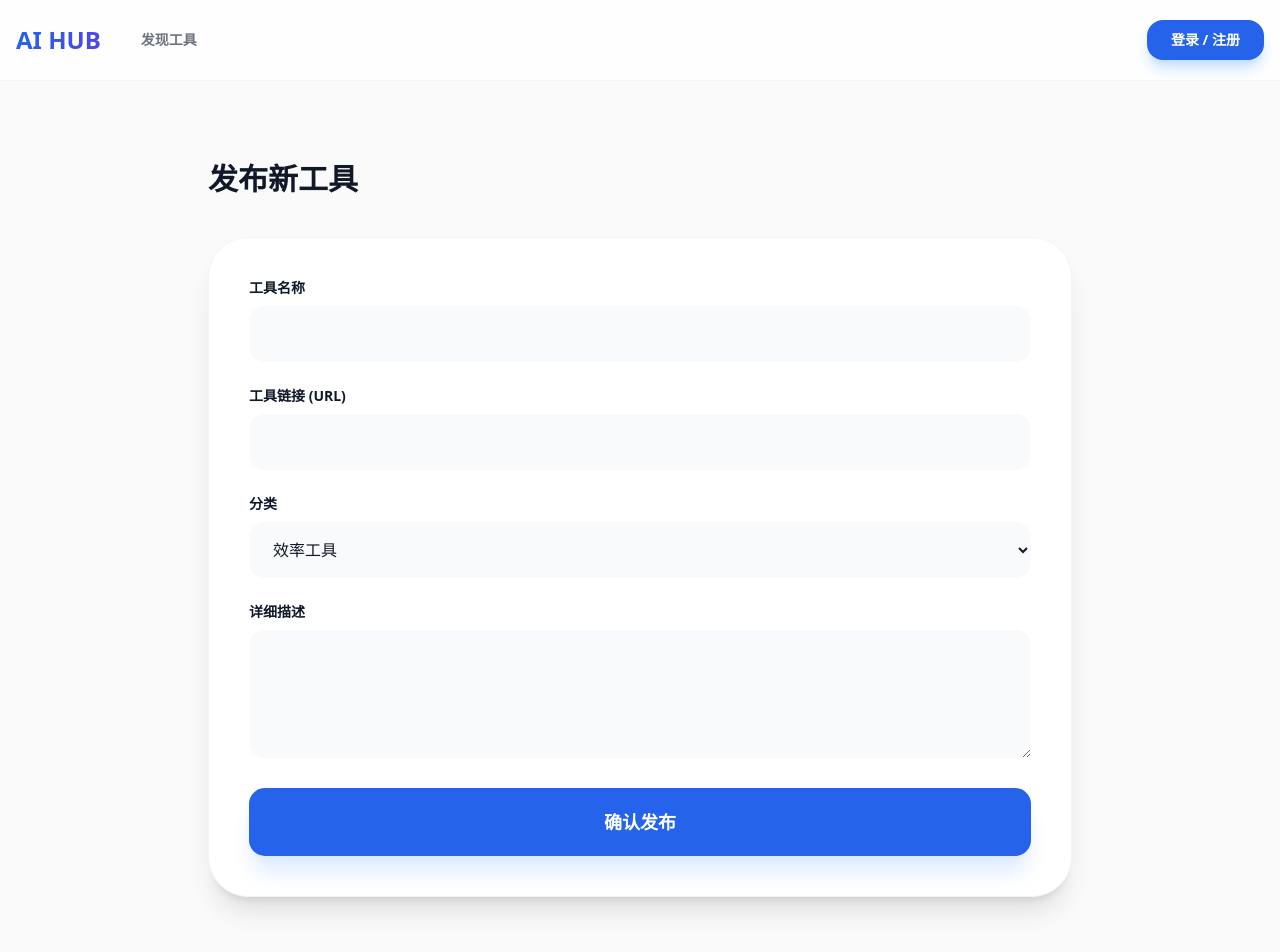
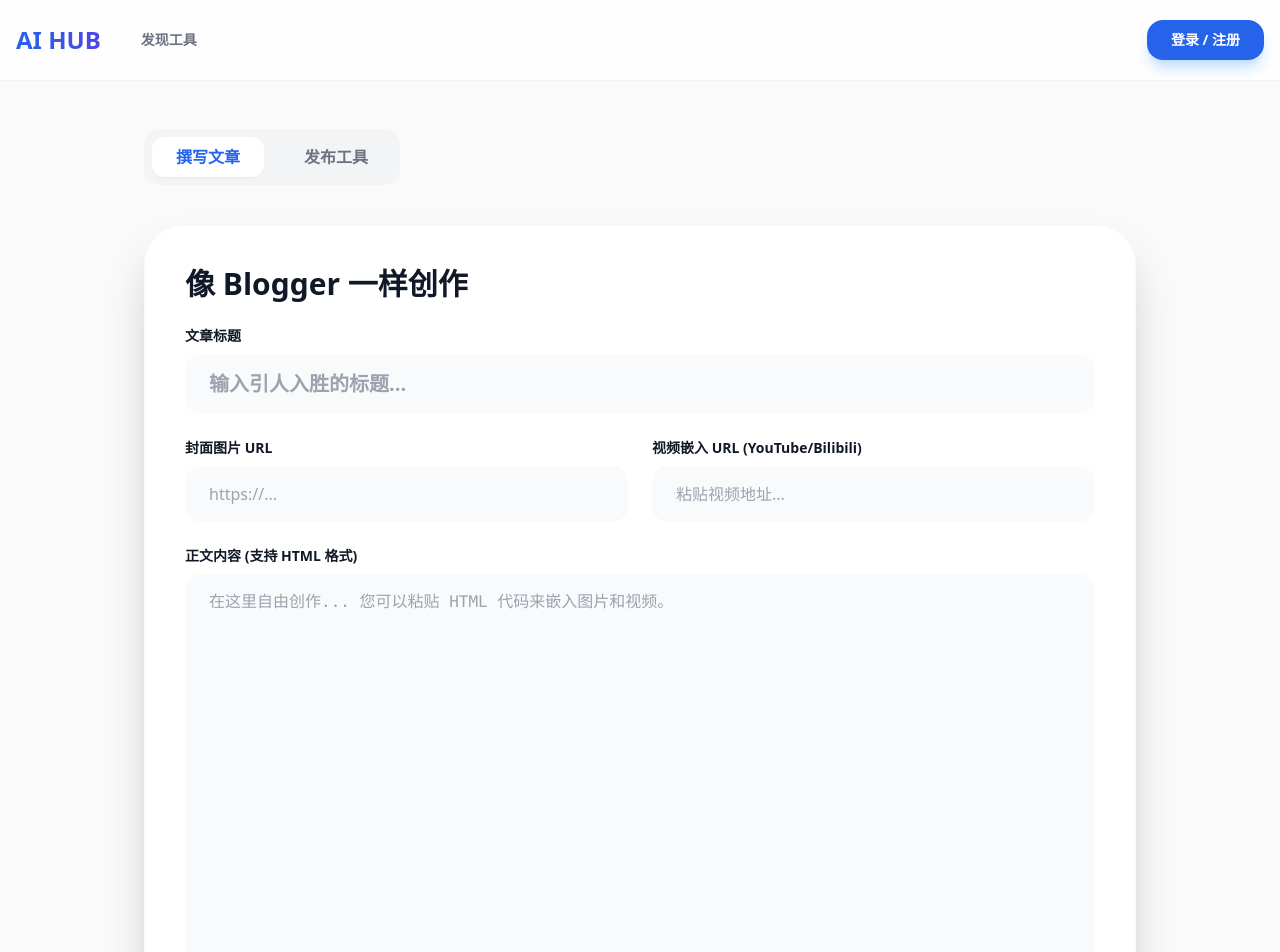
Before and after one commit to hezhanleiok/ai, a Next.js app: page /admin in a window 1280 px wide. Shown: the top 952 px of the page. Built offline with nearby package versions, Linux system fonts and the light colour scheme; no server answers.

Commit message:
Update page.tsx

```diff
--- a/app/admin/page.tsx
+++ b/app/admin/page.tsx
@@ -3,57 +3,75 @@
 import { useState } from 'react';
 import { supabase } from '../../lib/supabase';
 
-export default function AdminPage() {
+export default function BloggerAdmin() {
+  const [activeTab, setActiveTab] = useState<'tool' | 'post'>('post');
   const [loading, setLoading] = useState(false);
 
-  const handleSubmit = async (e: React.FormEvent<HTMLFormElement>) => {
+  const handlePostSubmit = async (e: React.FormEvent<HTMLFormElement>) => {
     e.preventDefault();
     setLoading(true);
+    const formData = new FormData(e.currentTarget);
 
-    const formData = new FormData(e.currentTarget);
-    const { error } = await supabase.from('tools').insert([{
-      name: formData.get('name'),
-      desc: formData.get('desc'),
-      url: formData.get('url'),
-      category: formData.get('category'),
+    const { error } = await supabase.from('posts').insert([{
+      title: formData.get('title'),
+      content: formData.get('content'), // 这里可以对接富文本组件的值
+      cover_url: formData.get('cover_url'),
+      video_url: formData.get('video_url'),
     }]);
 
     setLoading(false);
     if (error) alert('发布失败: ' + error.message);
     else {
-      alert('工具发布成功！');
+      alert('文章已成功发表！');
       (e.target as HTMLFormElement).reset();
     }
   };
 
   return (
-    <div className="max-w-4xl mx-auto py-20 px-4">
-      <h1 className="text-3xl font-black mb-10">发布新工具</h1>
-      <form onSubmit={handleSubmit} className="space-y-6 bg-white p-10 rounded-[2.5rem] shadow-xl border border-gray-100">
+    <div className="max-w-5xl mx-auto py-12 px-4">
+      <div className="flex gap-4 mb-10 bg-gray-100 p-2 rounded-2xl w-fit">
+        <button onClick={() => setActiveTab('post')} className={`px-6 py-2 rounded-xl font-bold transition ${activeTab === 'post' ? 'bg-white shadow-sm text-blue-600' : 'text-gray-500'}`}>撰写文章</button>
+        <button onClick={() => setActiveTab('tool')} className={`px-6 py-2 rounded-xl font-bold transition ${activeTab === 'tool' ? 'bg-white shadow-sm text-blue-600' : 'text-gray-500'}`}>发布工具</button>
+      </div>
+
+      {activeTab === 'post' ? (
+        <form onSubmit={handlePostSubmit} className="space-y-6 bg-white p-10 rounded-[2.5rem] shadow-2xl border border-gray-50">
+          <h2 className="text-3xl font-black mb-6">像 Blogger 一样创作</h2>
+
           <div>
-          <label className="block text-sm font-bold mb-2">工具名称</label>
-          <input name="name" required className="w-full px-5 py-4 bg-gray-50 rounded-2xl outline-none focus:ring-4 focus:ring-blue-100 transition-all" />
+            <label className="block text-sm font-bold mb-2">文章标题</label>
+            <input name="title" placeholder="输入引人入胜的标题..." required className="w-full px-6 py-4 bg-gray-50 rounded-2xl border-none focus:ring-4 focus:ring-blue-100 transition-all text-xl font-bold" />
+          </div>
+
+          <div className="grid grid-cols-1 md:grid-cols-2 gap-6">
+            <div>
+              <label className="block text-sm font-bold mb-2">封面图片 URL</label>
+              <input name="cover_url" placeholder="https://..." className="w-full px-6 py-4 bg-gray-50 rounded-2xl focus:ring-4 focus:ring-blue-100 outline-none" />
             </div>
             <div>
-          <label className="block text-sm font-bold mb-2">工具链接 (URL)</label>
-          <input name="url" required className="w-full px-5 py-4 bg-gray-50 rounded-2xl outline-none focus:ring-4 focus:ring-blue-100 transition-all" />
+              <label className="block text-sm font-bold mb-2">视频嵌入 URL (YouTube/Bilibili)</label>
+              <input name="video_url" placeholder="粘贴视频地址..." className="w-full px-6 py-4 bg-gray-50 rounded-2xl focus:ring-4 focus:ring-blue-100 outline-none" />
             </div>
+          </div>
+
           <div>
-          <label className="block text-sm font-bold mb-2">分类</label>
-          <select name="category" className="w-full px-5 py-4 bg-gray-50 rounded-2xl outline-none focus:ring-4 focus:ring-blue-100 transition-all">
-            <option value="Efficiency">效率工具</option>
-            <option value="Chatbot">聊天机器人</option>
-            <option value="Design">创意设计</option>
-          </select>
+            <label className="block text-sm font-bold mb-2">正文内容 (支持 HTML 格式)</label>
+            <textarea
+              name="content"
+              rows={15}
+              placeholder="在这里自由创作... 您可以粘贴 HTML 代码来嵌入图片和视频。"
+              className="w-full px-6 py-4 bg-gray-50 rounded-2xl border-none focus:ring-4 focus:ring-blue-100 transition-all font-mono"
+            />
           </div>
-        <div>
-          <label className="block text-sm font-bold mb-2">详细描述</label>
-          <textarea name="desc" rows={4} required className="w-full px-5 py-4 bg-gray-50 rounded-2xl outline-none focus:ring-4 focus:ring-blue-100 transition-all" />
-        </div>
-        <button disabled={loading} className="w-full bg-blue-600 text-white py-5 rounded-2xl font-black text-lg hover:bg-blue-700 transition shadow-xl shadow-blue-100">
-          {loading ? '正在提交...' : '确认发布'}
+
+          <button disabled={loading} className="w-full bg-gradient-to-r from-blue-600 to-indigo-600 text-white py-6 rounded-2xl font-black text-xl hover:opacity-90 transition shadow-xl shadow-blue-200">
+            {loading ? '正在同步至云端...' : '立即发表文章'}
           </button>
         </form>
+      ) : (
+        /* 这里保留之前的发布工具表单... */
+        <div className="text-center p-20 bg-white rounded-[2.5rem]">工具发布模块已就绪</div>
+      )}
     </div>
   );
 }
```
Lines whose indentation alone changed are shown as unchanged.
